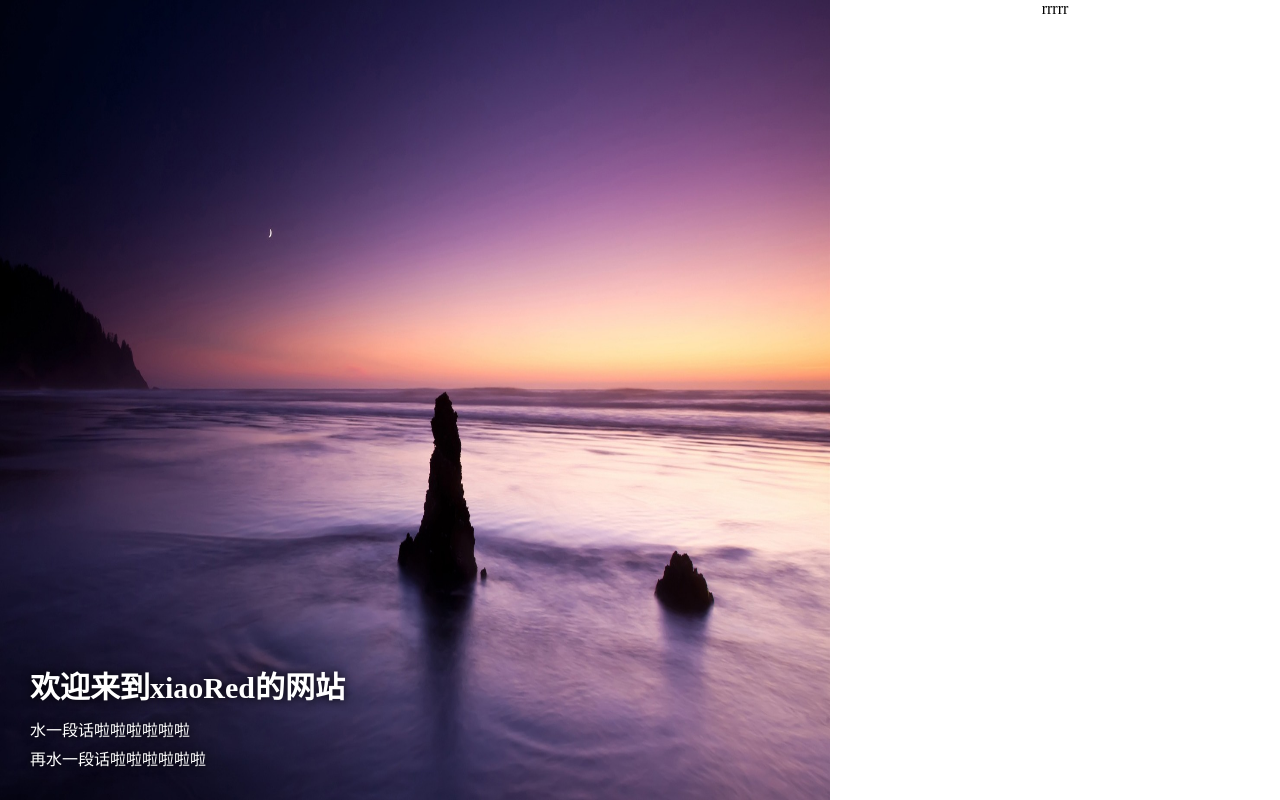
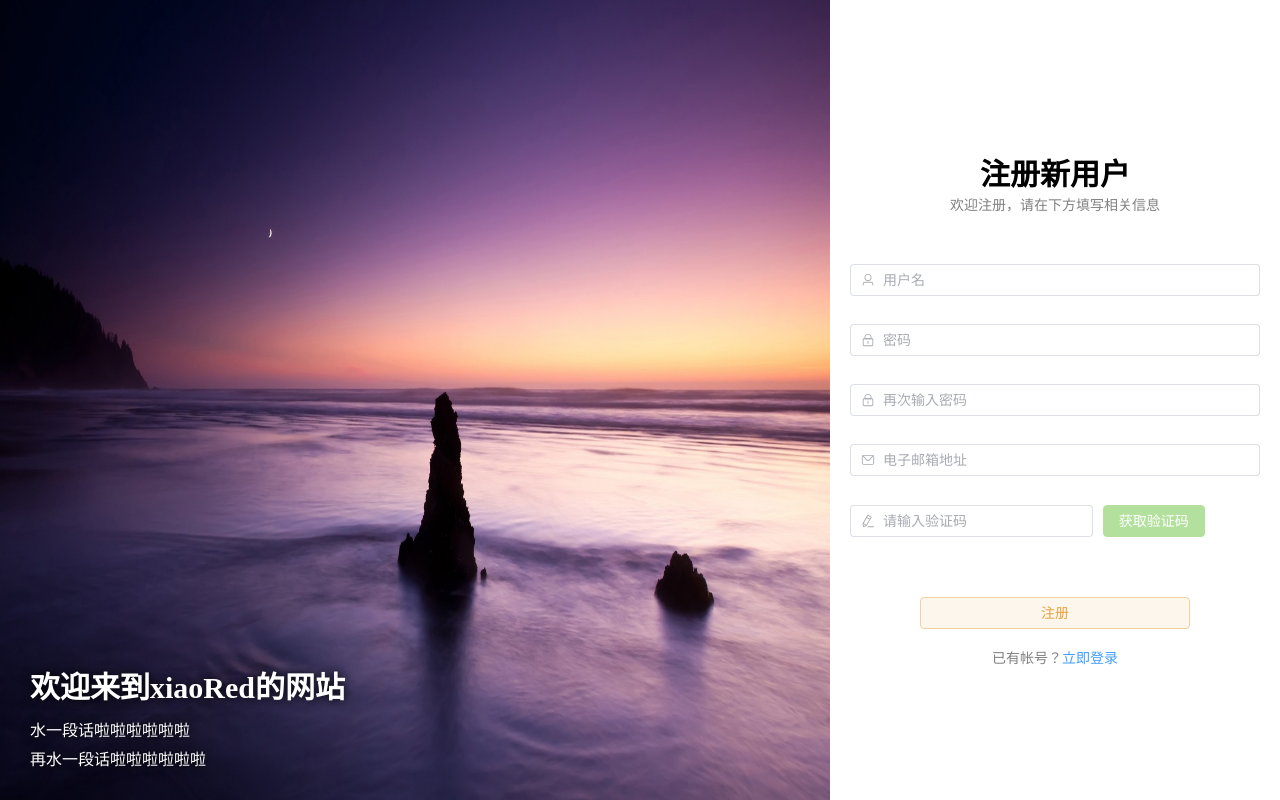
Before and after one commit to XiaoRedAh/ProTemplate_JWT, a Vue app in the folder frontend/: page /register in a window 1280 px wide. Built offline with nearby package versions, Linux system fonts and the light colour scheme.

Commit message:
注册页面搭建

```diff
--- a/frontend/src/components/welcome/Login.vue
+++ b/frontend/src/components/welcome/Login.vue
@@ -77,7 +77,7 @@ function userLogin(){
       <span style="color: grey;font-size: 13px">没有账号</span>
     </el-divider>
     <div>
-      <el-button style="width: 270px" type="warning" plain>注册账号</el-button>
+      <el-button @click="router.push('/register')" style="width: 270px" type="warning" plain>注册账号</el-button>
     </div>
   </div>
 </template>
--- a/frontend/src/components/welcome/Register.vue
+++ b/frontend/src/components/welcome/Register.vue
@@ -1,10 +1,166 @@
 <script setup>
+import {User, Lock, Message, EditPen} from "@element-plus/icons-vue";
+import router from "@/router";
+import {reactive, ref} from "vue";
+import {ElMessage} from "element-plus";
+import {post} from "@/net";
+
+const form = reactive({
+  email: "",
+  code: "",
+  username: "",
+  password: "",
+  password_repeat: ""
+})
+
+//校验“用户名输入框”不能有特殊字符
+const validateUsername = (rule, value, callback) => {
+  if (value === '') {
+    callback(new Error('请输入用户名'));
+  } else {
+    //用正则表达式判断更方便。（以下正则表达式含义：包含中文英文的用户名，不能有特殊字符）
+    if (!/^[a-zA-Z0-9\u4e00-\u9fa5]+$/.test(value)) {
+      callback(new Error('用户名不能包含特殊字符，只能是中文/英文'));
+    } else {
+      callback();
+    }
+  }
+};
+
+const validatePassword = (rule, value, callback) => {
+  if (value === '') {
+    callback(new Error('请再次输入密码'));
+  } else if (value !== form.password) {
+    callback(new Error('两次输入密码不一致!'));
+  } else {
+    callback();
+  }
+};
+//制定校验规则
+const rules = {
+  username: [
+    {validator: validateUsername, trigger: ['blur', 'change']},
+    {min: 2, max: 8, message: '用户名长度必须在2~8个字符之间', trigger: ['blur', 'change']}
+  ],
+  password: [
+    {required: true, message: '请输入密码', trigger: 'blur'},
+    {min: 6, max: 16, message: '密码长度必须在6~16个字符之间', trigger: ['blur', 'change']}
+  ],
+  password_repeat: [
+    {validator: validatePassword, trigger: ['blur', 'change']},
+  ],
+  email: [
+    {required: true, message: '请输入邮箱地址', trigger: 'blur'},
+    {type: 'email', message: '请输入合法的电子邮箱地址', trigger: ['blur', 'change']}
+  ],
+  code: [
+    {required: true, message: '请输入获取的验证码', trigger: 'blur'}
+  ]
+}
+//定义对整个表单进行响应的变量
+const formRef = ref()
+//判断邮箱地址是否有效（默认无效），有效才能激发“获取验证码”按钮
+const isEmailValid = ref(false)
+//发送验证码的冷却时间
+const coldTime = ref(0)
+
+const onValidate = (prop, isValid) => {
+  //如果更新的属性是email
+  if (prop === 'email')
+    isEmailValid.value = isValid//isVaild返回的是该属性是否校验通过
+}
+
+//绑定给注册按钮的
+const register = () => {
+
+}
+
+//向后端发送对应路径的post请求（发送验证码请求），携带1个参数
+const validateEmail = () => {
+
+}
 
 </script>
 
 <template>
-  <div>
-    rrrrr
+  <div style="text-align: center;margin: 0 20px">
+    <!--标题-->
+    <div style="margin-top: 150px">
+      <div style="font-size: 30px;font-weight: bold">注册新用户</div>
+      <div style="font-size: 14px;color:grey">欢迎注册，请在下方填写相关信息</div>
+    </div>
+    <!--表单-->
+    <div style="margin-top: 50px">
+      <el-form :model="form" :rules="rules" @validate="onValidate" ref="formRef">
+        <el-form-item prop="username">
+          <el-input v-model="form.username" :maxlength="8" type="text" placeholder="用户名">
+            <!--给输入框引入一个图标-->
+            <template #prefix>
+              <el-icon>
+                <User/>
+              </el-icon>
+            </template>
+          </el-input>
+        </el-form-item>
+        <el-form-item prop="password">
+          <el-input v-model="form.password" :maxlength="16" type="password" style="margin-top: 10px" placeholder="密码">
+            <template #prefix>
+              <el-icon>
+                <Lock/>
+              </el-icon>
+            </template>
+          </el-input>
+        </el-form-item>
+        <el-form-item prop="password_repeat">
+          <el-input v-model="form.password_repeat" :maxlength="16" type="password" style="margin-top: 10px"
+                    placeholder="再次输入密码">
+            <template #prefix>
+              <el-icon>
+                <Lock/>
+              </el-icon>
+            </template>
+          </el-input>
+        </el-form-item>
+        <el-form-item prop="email">
+          <el-input v-model="form.email" type="email" style="margin-top: 10px" placeholder="电子邮箱地址">
+            <template #prefix>
+              <el-icon>
+                <Message/>
+              </el-icon>
+            </template>
+          </el-input>
+        </el-form-item>
+        <el-form-item prop="code">
+          <div style="margin-top: 10px">
+            <el-row :gutter="10" style="width: 100%">
+              <el-col :span="18">
+                <el-input v-model="form.code" type="text" placeholder="请输入验证码">
+                  <template #prefix>
+                    <el-icon>
+                      <EditPen/>
+                    </el-icon>
+                  </template>
+                </el-input>
+              </el-col>
+              <el-col :span="6">
+                <el-button type="success" :maxlength="6" @click="validateEmail"
+                           :disabled="!isEmailValid || coldTime > 0">
+                  {{ coldTime > 0 ? '请稍后' + coldTime + '秒' : '获取验证码' }}
+                </el-button>
+              </el-col>
+            </el-row>
+          </div>
+        </el-form-item>
+      </el-form>
+    </div>
+    <!--注册按钮-->
+    <div style="margin-top: 60px">
+      <el-button style="width: 270px" type="warning" plain @click="register">注册</el-button>
+    </div>
+    <div style="margin-top: 20px">
+      <span style="font-size: 14px;line-height: 15px;color: grey">已有帐号？</span>
+      <el-link type="primary" style="translate: 0 -2px" @click="router.push('/')">立即登录</el-link>
+    </div>
   </div>
 </template>
 
```
Also changed, not shown: 2 other files (tests, documents, lock files or other folders).
